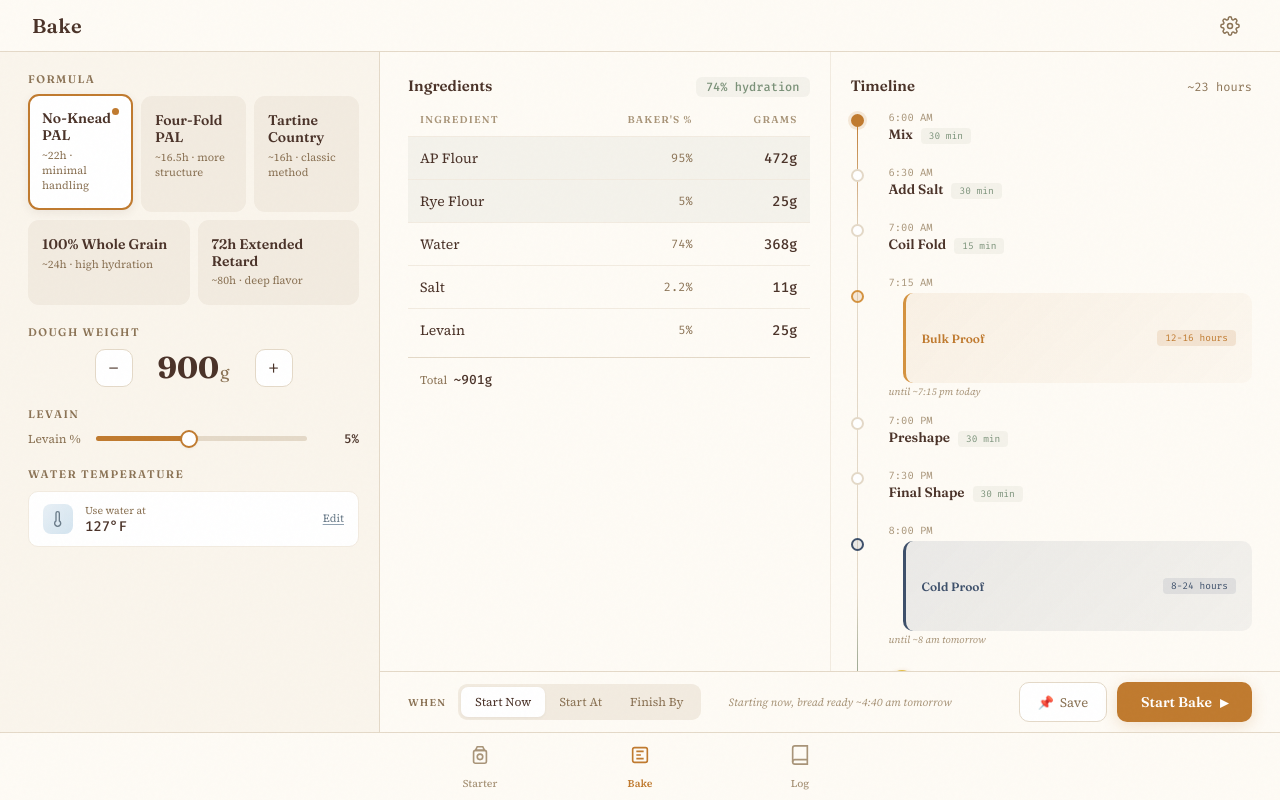
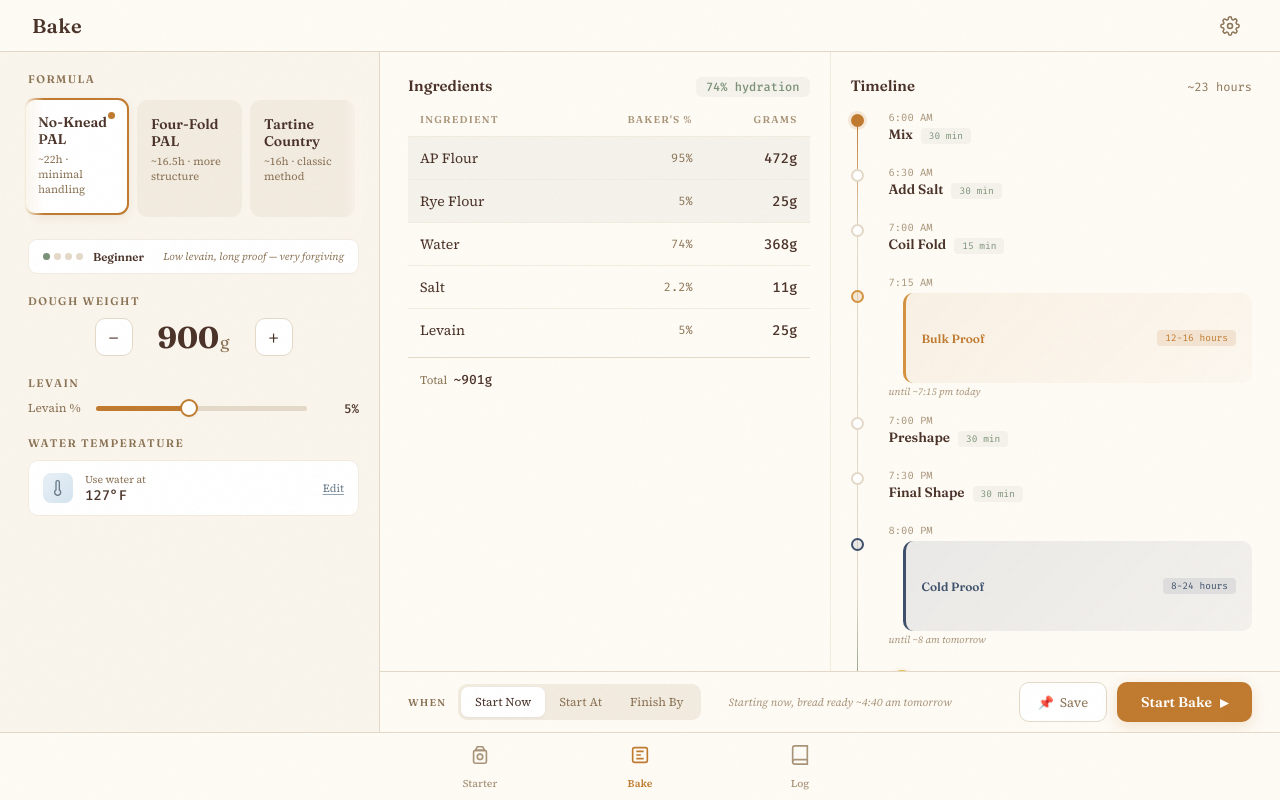
Before and after one commit to jskaroff/fournil, a plain HTML site: page design/prototypes/plan-tab.html in a window 1280 px wide. Drawn offline with Linux system fonts and the light colour scheme.

Commit message:
Carousel formula selector, difficulty badges, rename to 72h Slow Ferment
- Convert formula cards from flex-wrap grid to horizontal scroll carousel
  with scroll-snap (3 visible + peek slivers on edges)
- Add difficulty badges for all formulas: Beginner, Intermediate, Advanced, Expert
- Rename "72h Extended Retard" → "72h Slow Ferment" everywhere
- Update requirements and formula reference docs

Co-Authored-By: Claude Opus 4.6 <noreply@anthropic.com>

```diff
--- a/design/prototypes/plan-tab.html
+++ b/design/prototypes/plan-tab.html
@@ -142,12 +142,51 @@
 
   .section-spacer { height: 20px; }
 
-  /* Formula Cards */
-  .formula-cards { display: flex; gap: 8px; flex-wrap: wrap; }
+  /* Formula Carousel */
+  .formula-carousel-wrapper {
+    position: relative;
+    margin: 0 -4px;
+  }
+  .formula-cards {
+    display: flex;
+    gap: 8px;
+    overflow-x: auto;
+    scroll-snap-type: x mandatory;
+    scroll-behavior: smooth;
+    padding: 4px 4px 8px;
+    -webkit-overflow-scrolling: touch;
+    scrollbar-width: none;
+  }
+  .formula-cards::-webkit-scrollbar { display: none; }
+
+  /* Fade hints on edges */
+  .formula-carousel-wrapper::before,
+  .formula-carousel-wrapper::after {
+    content: '';
+    position: absolute;
+    top: 0; bottom: 0;
+    width: 20px;
+    z-index: 2;
+    pointer-events: none;
+    transition: opacity 0.2s ease;
+  }
+  .formula-carousel-wrapper::before {
+    left: 0;
+    background: linear-gradient(to right, var(--parchment-warm), transparent);
+    opacity: 0;
+  }
+  .formula-carousel-wrapper::after {
+    right: 0;
+    background: linear-gradient(to left, var(--parchment-warm), transparent);
+  }
+  .formula-carousel-wrapper.scrolled-start::before { opacity: 0; }
+  .formula-carousel-wrapper.scrolled-end::after { opacity: 0; }
+  .formula-carousel-wrapper.scrolled-mid::before { opacity: 1; }
 
   .formula-card {
-    flex: 1 1 calc(33.333% - 6px);
+    flex: 0 0 calc((100% - 16px) / 3);
     min-width: 0;
+    scroll-snap-align: start;
     padding: 14px 12px;
     border-radius: 11px;
     border: 2px solid transparent;
@@ -247,7 +286,7 @@
     background: white;
     border-radius: 9px;
     border: 1px solid var(--flour-dust);
-    margin-top: 10px;
+    margin-top: 14px;
   }
   .difficulty-dots { display: flex; gap: 4px; }
   .difficulty-dot {
@@ -258,6 +297,7 @@
   .difficulty-dot.filled { background: var(--sage); }
   .difficulty-dot.filled.intermediate { background: var(--golden-crust); }
   .difficulty-dot.filled.advanced { background: var(--clay); }
+  .difficulty-dot.filled.expert { background: var(--burned-red); }
   .difficulty-label {
     font-family: 'Fraunces', serif;
     font-size: 11.5px; font-weight: 600; color: var(--crust-brown);
@@ -929,6 +969,7 @@
   <!-- LEFT COLUMN -->
   <div class="left-col">
     <div class="section-label">Formula</div>
+    <div class="formula-carousel-wrapper" id="carouselWrapper">
       <div class="formula-cards" id="formulaCards">
         <div class="formula-card selected" data-formula="noknead" onclick="selectFormula(this)">
           <div class="formula-card-dot"></div>
@@ -950,10 +991,11 @@
           <div class="formula-card-name">100% Whole Grain</div>
           <div class="formula-card-meta">~24h · high hydration</div>
         </div>
-      <div class="formula-card" data-formula="extretard" onclick="selectFormula(this)">
+        <div class="formula-card" data-formula="slowferment" onclick="selectFormula(this)">
           <div class="formula-card-dot"></div>
-        <div class="formula-card-name">72h Extended Retard</div>
+          <div class="formula-card-name">72h Slow Ferment</div>
           <div class="formula-card-meta">~80h · deep flavor</div>
+        </div>
       </div>
     </div>
 
@@ -984,6 +1026,8 @@
           <div class="variant-cell-level">Advanced</div>
         </div>
       </div>
+    </div>
+
     <div class="difficulty-bar" id="difficultyBar">
       <div class="difficulty-dots">
         <div class="difficulty-dot filled"></div>
@@ -992,8 +1036,7 @@
         <div class="difficulty-dot"></div>
       </div>
       <div class="difficulty-label" id="difficultyLabel">Beginner</div>
-        <div class="difficulty-desc" id="difficultyDesc">Forgiving dough, easy to shape</div>
-      </div>
+      <div class="difficulty-desc" id="difficultyDesc">Low levain, long proof — very forgiving</div>
     </div>
 
     <div class="section-spacer"></div>
@@ -1174,7 +1217,9 @@
       ],
       hydration: 74,
       levainRange: [1, 10],
-      defaultLevain: 5
+      defaultLevain: 5,
+      difficulty: 'beginner',
+      diffDesc: 'Low levain, long proof — very forgiving'
     },
     fourfold: {
       variants: {
@@ -1219,7 +1264,9 @@
       ],
       hydration: 75,
       levainRange: null,
-      defaultLevain: 20
+      defaultLevain: 20,
+      difficulty: 'intermediate',
+      diffDesc: 'Precise timing on turns and bulk proof'
     },
     wholegrain: {
       ingredients: [
@@ -1230,9 +1277,11 @@
       ],
       hydration: 92,
       levainRange: null,
-      defaultLevain: 20
+      defaultLevain: 20,
+      difficulty: 'advanced',
+      diffDesc: 'Extremely wet, fast ferment — demands experience'
     },
-    extretard: {
+    slowferment: {
       ingredients: [
         { name: 'Bread Flour', pct: 90, isFlour: true },
         { name: 'Whole Rye', pct: 10, isFlour: true },
@@ -1242,7 +1291,9 @@
       ],
       hydration: 75,
       levainRange: null,
-      defaultLevain: 10
+      defaultLevain: 10,
+      difficulty: 'expert',
+      diffDesc: '72-hour cold bulk — patience and fridge management'
     }
   };
 
@@ -1298,7 +1349,7 @@
       { offsetH: 9, name: 'Cold Retard', desc: 'Into the fridge at 38°F. Monitor for enzymatic breakdown — whole grain doughs can overproof in the cold.', durMin: 840, durLabel: '12-15 hours', type: 'cold' },
       { offsetH: 23, name: 'Bake', desc: 'Dutch oven, 475°F covered 25 min, then 425°F uncovered until deep mahogany.', durMin: 50, durLabel: '~50 min', type: 'bake' }
     ],
-    extretard: [
+    slowferment: [
       { offsetH: 0, name: 'Initial Mix', desc: 'Rough mix all ingredients. No autolyse — just combine until shaggy. Rest 30 minutes.', durMin: 30, type: 'step' },
       { offsetH: 0.5, name: 'Stretch + Fold 1', desc: 'First set of stretch and folds.', durMin: 30, type: 'step' },
       { offsetH: 1, name: 'Stretch + Fold 2', desc: 'Second set. Dough should be smooth.', durMin: 30, type: 'step' },
@@ -1314,7 +1365,8 @@
   const difficultyMap = {
     beginner: { dots: 1, color: '', label: 'Beginner' },
     intermediate: { dots: 2, color: 'intermediate', label: 'Intermediate' },
-    advanced: { dots: 3, color: 'advanced', label: 'Advanced' }
+    advanced: { dots: 3, color: 'advanced', label: 'Advanced' },
+    expert: { dots: 4, color: 'expert', label: 'Expert' }
   };
 
   // ===== FORMAT HELPERS =====
@@ -1483,6 +1535,7 @@
     currentFormula = card.dataset.formula;
 
     const vs = document.getElementById('variantSection');
+    const f = formulas[currentFormula];
     if (currentFormula === 'fourfold') {
       vs.classList.add('visible');
       currentVariant = '75-25';
@@ -1492,10 +1545,13 @@
       levainPct = 25;
     } else {
       vs.classList.remove('visible');
+      // Show difficulty for non-variant formulas
+      if (f.difficulty) {
+        updateDifficulty(f.difficulty, f.diffDesc);
+      }
     }
 
     const sliderRow = document.getElementById('levainSlider');
-    const f = formulas[currentFormula];
     if (!f.levainRange && !f.variants) {
       sliderRow.style.opacity = '0.35';
       sliderRow.style.pointerEvents = 'none';
@@ -1719,10 +1775,38 @@
     document.getElementById('ddtNote').textContent = `Friction factor: ${frictionFactor} (${names[frictionFactor]})`;
   }
 
+  // ===== CAROUSEL SCROLL TRACKING =====
+  function updateCarouselHints() {
+    const wrapper = document.getElementById('carouselWrapper');
+    const cards = document.getElementById('formulaCards');
+    const scrollLeft = cards.scrollLeft;
+    const maxScroll = cards.scrollWidth - cards.clientWidth;
+
+    wrapper.classList.remove('scrolled-start', 'scrolled-end', 'scrolled-mid');
+    if (scrollLeft <= 2) {
+      wrapper.classList.add('scrolled-start');
+    } else if (scrollLeft >= maxScroll - 2) {
+      wrapper.classList.add('scrolled-end');
+    } else {
+      wrapper.classList.add('scrolled-mid');
+    }
+  }
+
+  document.getElementById('formulaCards').addEventListener('scroll', updateCarouselHints);
+
+  // Scroll selected card into view on formula select
+  function scrollToSelected() {
+    const selected = document.querySelector('.formula-card.selected');
+    if (selected) {
+      selected.scrollIntoView({ behavior: 'smooth', block: 'nearest', inline: 'center' });
+    }
+  }
+
   // ===== INIT =====
   calcDDT();
   updateIngredients();
   renderTimeline();
+  updateCarouselHints();
 </script>
 </body>
 </html>
```
Also changed, not shown: 2 other files. Lines whose indentation alone changed are shown as unchanged.
